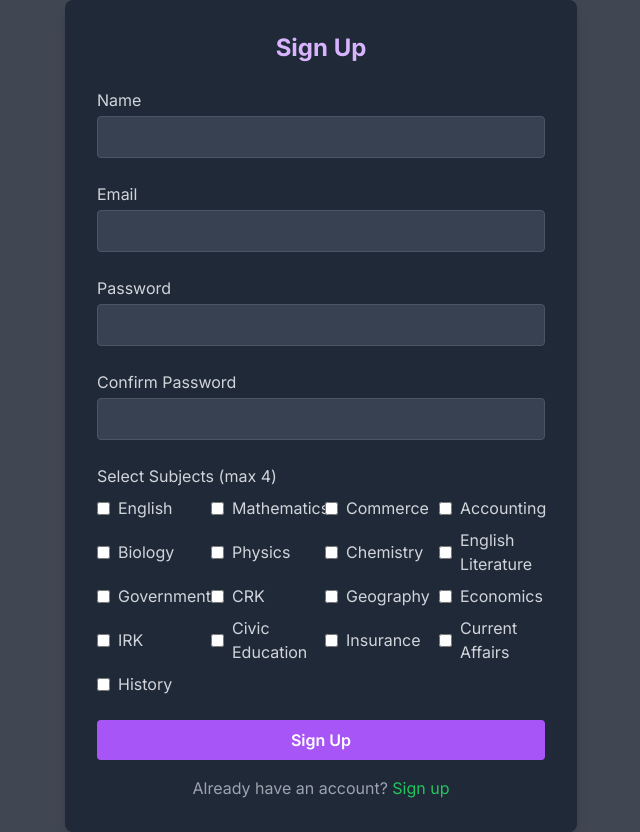
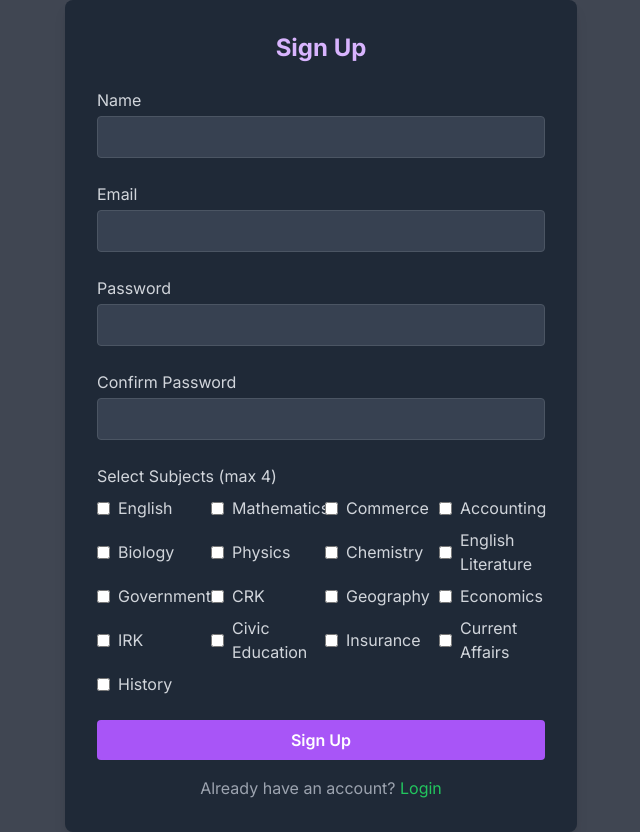
Before and after one commit to HD-Devcamp-Africa/jamblocc, a React (Vite) app in the folder jamblock/: page /signup in a window 1280 px wide. Shown: the whole page, without its empty margins (319-959 px from the left). Built offline with nearby package versions, Linux system fonts and the light colour scheme; no server answers; what thirdweb would draw is missing.

Commit message:
change the alt links on the signup page

```diff
--- a/jamblock/src/pages/LoginPage.tsx
+++ b/jamblock/src/pages/LoginPage.tsx
@@ -111,9 +111,6 @@ const LoginPage: React.FC = () => {
         </form>
         <p className="mt-4 text-center text-gray-400 text-sm md:text-base">
           Don't have an account?{" "}
-          {/* <a href="/signup" className="text-green-500 hover:underline">
-            Sign up
-          </a> */}
           <Link to="/signup" className="text-green-500 hover:underline">
             Sign up
           </Link>
--- a/jamblock/src/pages/SignupPage.tsx
+++ b/jamblock/src/pages/SignupPage.tsx
@@ -214,11 +214,8 @@ const SignupPage: React.FC = () => {
         </form>
         <p className="mt-4 text-center text-gray-400 text-sm md:text-base">
           Already have an account?{" "}
-          {/* <a href="/login" className="text-green-500 hover:underline">
-            Log in
-          </a> */}
-          <Link to="/signup" className="text-green-500 hover:underline">
-            Sign up
+          <Link to="/login" className="text-green-500 hover:underline">
+            Login
           </Link>
         </p>
       </div>
```
Also changed, not shown: jamblock/src/components/ArticleCard.tsx (+6 -3 lines).
